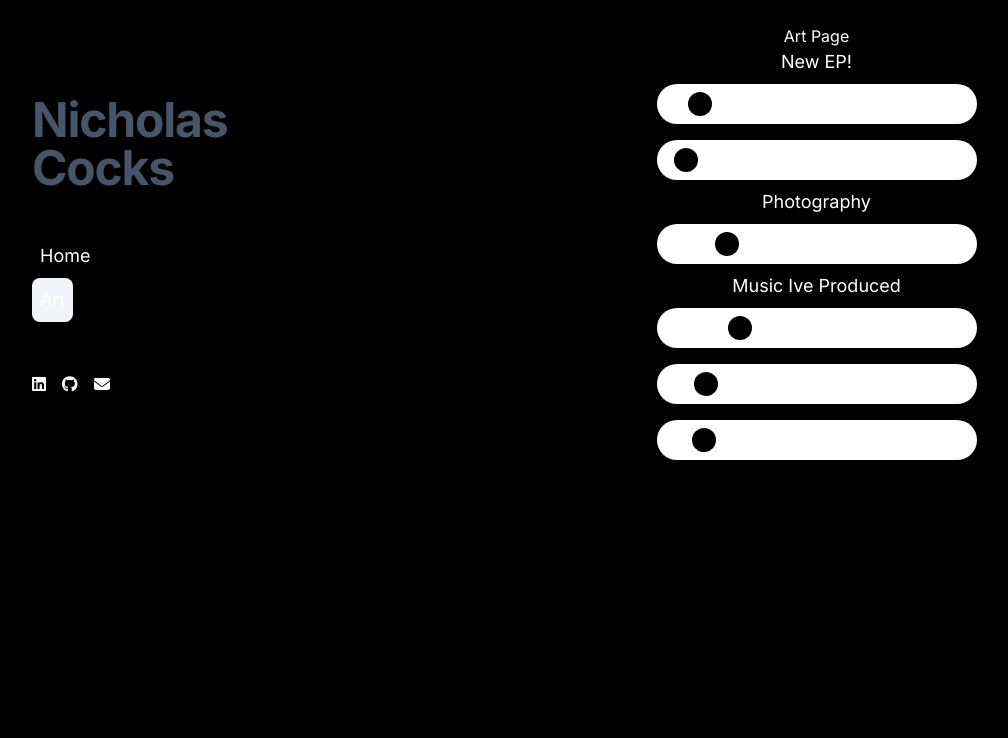
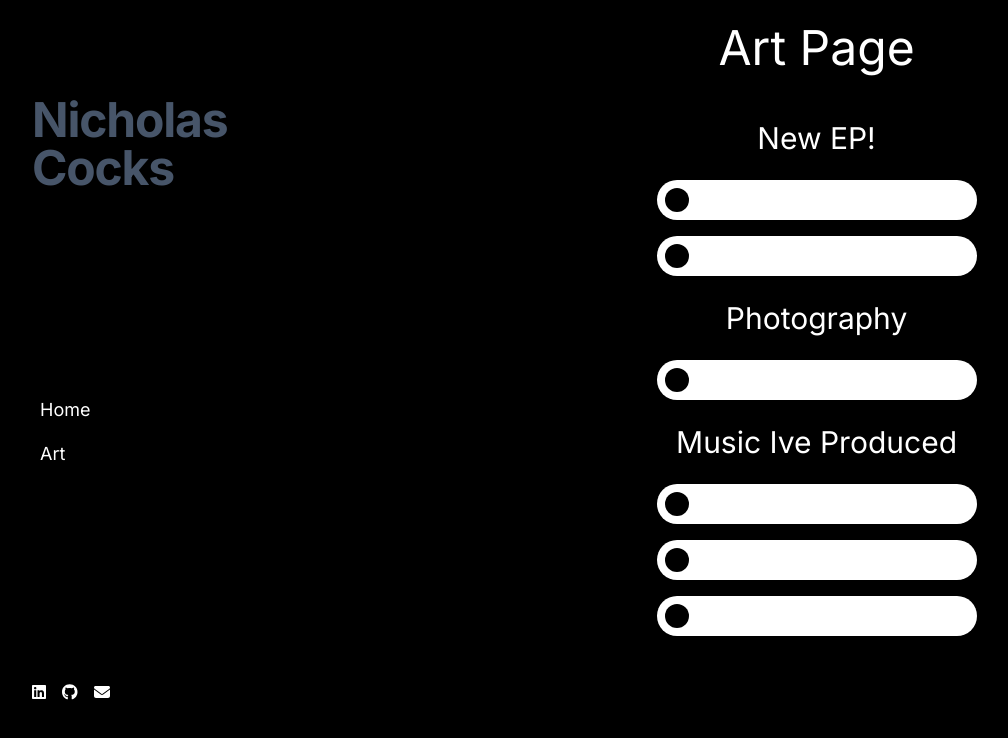
Before and after one commit to NicholasCocks/Personal-Website, a Next.js app: page /art in a window 1280 px wide. Shown: the top 738 px of the page, without its empty margins (64-1072 px from the left). Built offline with nearby package versions, Linux system fonts and the light colour scheme.

Commit message:
more styling work, fixed height nav bar on large escreens

```diff
--- a/src/app/art/page.js
+++ b/src/app/art/page.js
@@ -4,9 +4,9 @@ import LinkTreeLink from '../components/linkTreeLink'
 const artPage = () => {
   return (
     <main class="container flex flex-col content-center items-center px-4">
-      <h1>Art Page</h1>
+      <h2 className='text-5xl mb-8'>Art Page</h2>
       <div className='flex flex-col content-center items-center'>
-        <h3 className='text-lg'>New EP!</h3>
+        <h3 className='my-4'>New EP!</h3>
         <LinkTreeLink
           linkname="'Please Keep Going' Video EP"
           link="https://www.youtube.com/watch?v=cKQfo_LKG4Q&list=PL1shYKdQavBT2fjRizqk9fKfnnvtkqTSu"
@@ -16,13 +16,13 @@ const artPage = () => {
           link="https://open.spotify.com/album/0d64K1LbnkEteaFUDUl6BS"
           preview_photo=""/>
 
-        <h3 className='text-lg'>Photography</h3>
+        <h3 className='my-4'>Photography</h3>
         <LinkTreeLink
           linkname="Photography Portfolio"
           link="https://www.instagram.com/nikola.djukic.photos/"
           preview_photo=""/>
 
-        <h3 className='text-lg'>Music Ive Produced</h3>
+        <h3 className='my-4'>Music Ive Produced</h3>
         <LinkTreeLink
           linkname="Bendita Bonita EP"
           link="https://open.spotify.com/album/7iIBpYWbJURlWJLHHf6lgU"
--- a/src/app/components/linkTreeLink.js
+++ b/src/app/components/linkTreeLink.js
@@ -7,7 +7,7 @@ import { faEllipsis } from '@fortawesome/free-solid-svg-icons'
 
 const LinkTreeLink = ({linkname, link, preview_photo}) => {
   return (
-    <div className='my-2 flex justify-center items-center bg-white rounded-full shadow-md p-2
+    <div className='my-2 flex justify-space items-center bg-white rounded-full shadow-md p-2
       transform transition duration-300 hover:scale-105 w-80'>
       <div className='w-6 h-6 bg-black rounded-full mr-2'></div>
 
@@ -18,7 +18,7 @@ const LinkTreeLink = ({linkname, link, preview_photo}) => {
         {linkname}
       </Link>
 
-      <FontAwesomeIcon icon={faEllipsis} className="text-center w-7" />
+      <FontAwesomeIcon icon={faEllipsis} className=" w-7" />
     </div>
 
     // TODO: Share Button Feature
--- a/src/app/components/navBar.js
+++ b/src/app/components/navBar.js
@@ -20,7 +20,7 @@ const NavBar = () => {
                 href={routeObject["route"]}
                 to="/"
                 key={index}
-                className={`p-2 mr-2 rounded-lg hover:text-blue-500 hover:bg-slate-200
+                className={`p-2 mr-2 w-full hover:bg-stone-200 from-inherit from-slate-100 hover:shadow-md
                   ${pathname == routeObject["route"] ? "active_nav" : ""}`}>
                 {routeObject["name"]}
               </Link>
--- a/src/app/globals.css
+++ b/src/app/globals.css
@@ -28,9 +28,13 @@ body {
 }
 
 .active_nav {
-  @apply bg-slate-100;
+  @apply  shadow-md;
 }
 
 section {
   @apply mb-6;
 }
+
+h3 {
+  @apply text-3xl
+}
--- a/src/app/layout.js
+++ b/src/app/layout.js
@@ -25,7 +25,7 @@ export default function RootLayout({ children }) {
       <body className={`${inter.className}`}>
         <div className='lg:flex lg:justify-between lg:gap-4'>
           <header className='container lg:sticky lg:top-0 lg:flex lg:max-h-screen lg:w-1/2
-            lg:flex-col lg:justify-between p-6 md:px-12 md:py-20 lg:px-24 lg:py-24 max-h-screen'>
+            lg:flex-col lg:justify-between p-6 md:px-12 md:py-20 lg:px-24 lg:py-24 max-h-screen min-h-screen'>
             <NavBar />
           </header>
           <main className='container p-6'>
--- a/src/app/page.js
+++ b/src/app/page.js
@@ -8,7 +8,7 @@ export default function Home() {
   return (
     <>
       <section id="one">
-        <h3 className='text-lg mb-6'>About Myself</h3>
+        <h3 className='mb-6'>About Myself</h3>
         <p>My name is Nicholas Cocks and Im a Full-Stack Engineer.</p>
         <p>My resume can be found <Link target="_blank" href="/images/Nicholas Cocks Full-Stack Developer Resume 2023.pdf">here!</Link></p>
         <p>I am a software Engineer with years of experience building out robust, beautiful, reliable and test-covered web pages and applications.
@@ -20,7 +20,7 @@ export default function Home() {
         <p>Lets connect!</p>
       </section>
       <section id="two">
-        <h3 className='text-lg'>Things I Can Do</h3>
+        <h3>Things I Can Do</h3>
 
         <ul class="feature-icons grid grid-cols-2 gap-4 my-4">
           {skillsRaw.map((skillObject, index) => {
@@ -33,7 +33,7 @@ export default function Home() {
         </ul>
       </section>
       <section id="three">
-        <h3 className='text-lg'>Projects</h3>
+        <h3>Projects</h3>
           <div>
             <a
               href="https://nicholascocks.github.io/Synthesthesia/"
```
